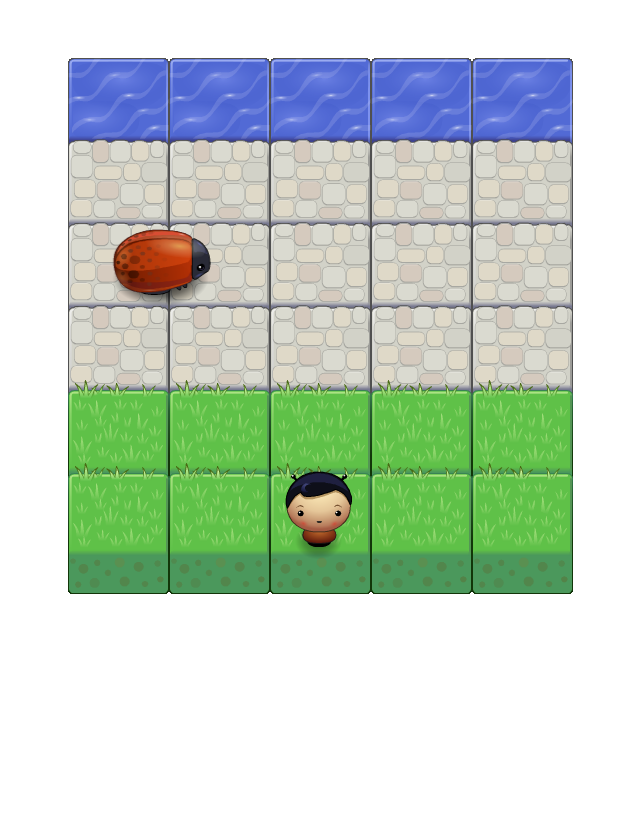
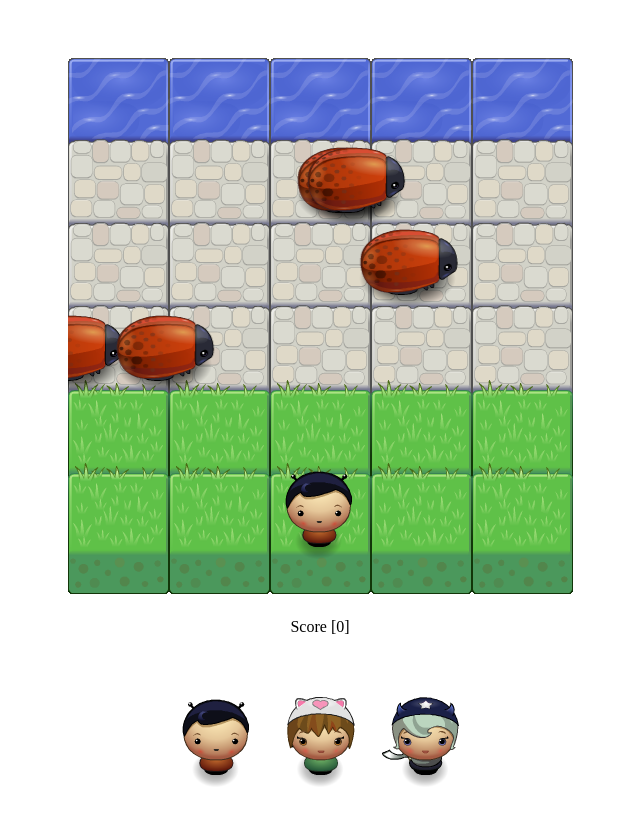
Before and after one commit to ChaMbuna/Udacity-Project-3, a plain HTML site: page index.html in a window 1280 px wide. Shown: the whole page, without its empty margins (320-960 px from the left). Drawn offline with Linux system fonts and the light colour scheme.

Commit message:
v0.3
+ added scoring
+ added enemy collision behavior
+ started work on player selection
+ optimized enemy movement

```diff
--- a/index.html
+++ b/index.html
@@ -5,8 +5,14 @@
     <link rel="stylesheet" href="css/style.css">
 </head>
 <body>
-  <script src="js/resources.js"></script>
-  <script src="js/app.js"></script>
-  <script src="js/engine.js"></script>
+    <script src="js/resources.js"></script>
+    <script src="js/app.js"></script>
+    <script src="js/engine.js"></script>
+    <div id="score">Score [0]</div>
+
+    <img src="images/char-boy.png"  onclick="change_character()">
+    <img src="images/char-cat-girl.png"  onclick="change_character()">
+    <img src="images/char-horn-girl.png" onclick="change_character()">
+
 </body>
 </html>
--- a/js/app.js
+++ b/js/app.js
@@ -1,4 +1,3 @@
-// Enemies our player must avoid
 var Xdir = 100;
 var Ydir = 84;
 var Canvasleft = 0;
@@ -11,11 +10,10 @@ var Enemy = function (x, y) {
     // we've provided one for you to get started
     this.x = x;
     this.y = y;
-    var enemySpeeds = [100, 140, 160, 180, 200, 240, 280, 320];
+    this.sprite = 'images/enemy-bug.png';
+    var enemySpeeds = [80, 140, 160, 180, 200, 240, 280, 300];
     var randomSpeed = enemySpeeds[Math.floor(Math.random() * enemySpeeds.length)];
     this.speed = randomSpeed;
-
-    this.sprite = 'images/enemy-bug.png';
 };
 
 // Update the enemy's position, required method for game
@@ -23,10 +21,9 @@ var Enemy = function (x, y) {
 Enemy.prototype.update = function (dt) {
     this.x += this.speed * dt;
     if (this.x > Canvasright) {
-        this.x = Math.floor(Math.random() * -1000);
+        this.x = Math.floor(Math.random() * -300);
     }
 };
-
 // Draw the enemy on the screen, required method for game
 Enemy.prototype.render = function() {
     ctx.drawImage(Resources.get(this.sprite), this.x, this.y);
@@ -35,11 +32,14 @@ Enemy.prototype.render = function() {
 // Now write your own player class
 // This class requires an update(), render() and
 // a handleInput() method.
+
+
 var Player = function (x, y) {
     this.x = x;
     this.y = y;
     this.sprite = 'images/char-boy.png';
 };
+
 
 Player.prototype.render = function() {
     ctx.drawImage(Resources.get(this.sprite), this.x, this.y);
@@ -47,6 +47,23 @@ Player.prototype.render = function() {
 
 Player.prototype.update = function(dt) {
 };
+
+var score = 0;
+
+Player.prototype.reset = function () {
+    this.x = 200;
+    this.y = 400;
+    score--;
+    document.getElementById('score').innerHTML = 'Score ['+score+']';
+};
+
+Player.prototype.resetOnWin = function () {
+    this.x = 200;
+    this.y = 400;
+    score++;
+    document.getElementById('score').innerHTML = 'Score ['+score+']';
+};
+
 
 Player.prototype.handleInput = function (key) {
     switch(key){
@@ -70,6 +87,14 @@ Player.prototype.handleInput = function (key) {
     default:
         return;
     }
+};
+
+Player.prototype.update = function() {
+for(var e = 0, quantityEnemies = allEnemies.length; e < quantityEnemies; e++) {
+        if(player.x <= (allEnemies[e].x + 70) && allEnemies[e].x <= (player.x + 50) && player.y <= (allEnemies[e].y + 70) && allEnemies[e].y <= (player.y + 60)) {
+            player.reset();
+            }
+}
 };
 
 // initializes enemies and player
--- a/js/engine.js
+++ b/js/engine.js
@@ -172,7 +172,9 @@ var Engine = (function(global) {
         'images/water-block.png',
         'images/grass-block.png',
         'images/enemy-bug.png',
-        'images/char-boy.png'
+        'images/char-boy.png',
+        'images/char-cat-girl.png',
+        'images/char-horn-girl.png'
     ]);
     Resources.onReady(init);
 
```
